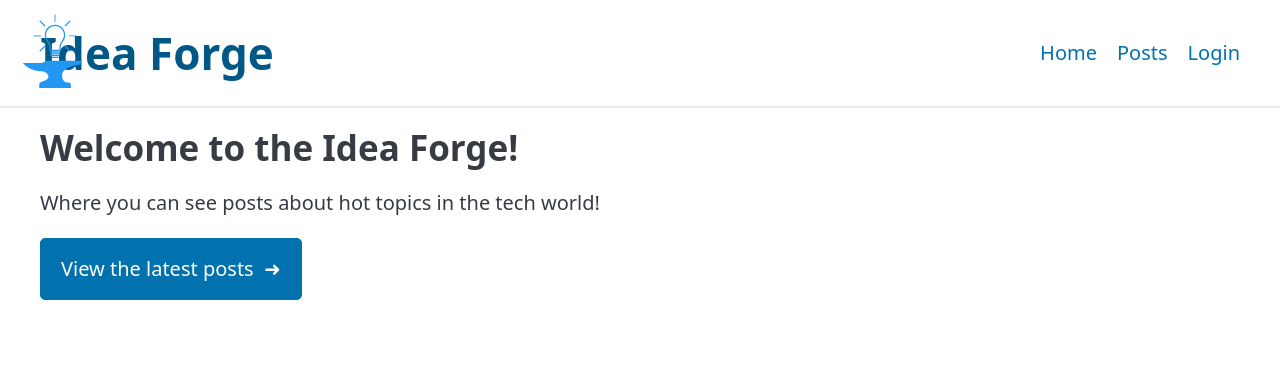
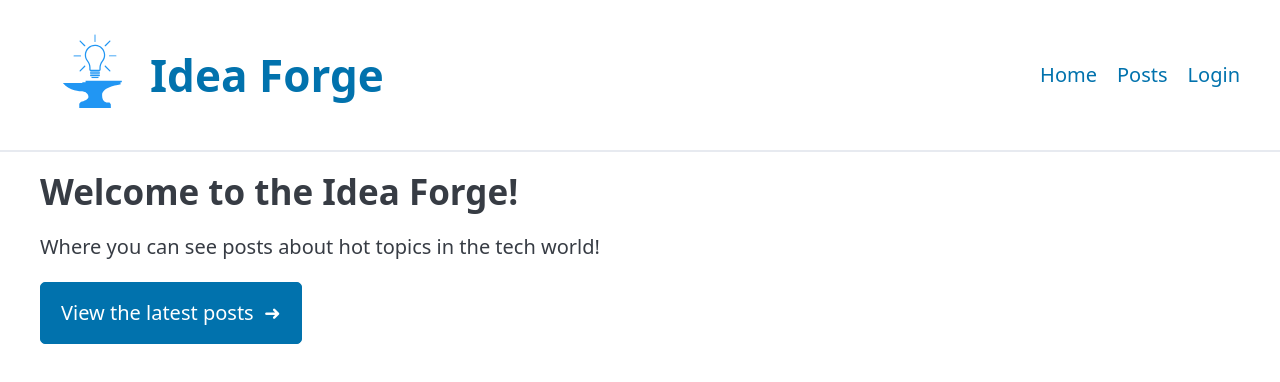
Before and after one commit to wpierce19/Blog-Front, a React (Vite) app: page / in a window 1280 px wide. Shown: the top 382 px of the page. Built offline with nearby package versions, Linux system fonts and the light colour scheme.

Commit message:
Update mainLogo.jsx
removed style from logo

```diff
--- a/src/assets/mainLogo.jsx
+++ b/src/assets/mainLogo.jsx
@@ -3,7 +3,6 @@ import React from "react";
 export default function MainLogo() {
     return (
         <svg
-            style={{position: "absolute", left: "0", top: "0"}}
             xmlns="http://www.w3.org/2000/svg"
             xmlns:xlink="http://www.w3.org/1999/xlink"
             viewBox="0 0 375 374.999991"
```
